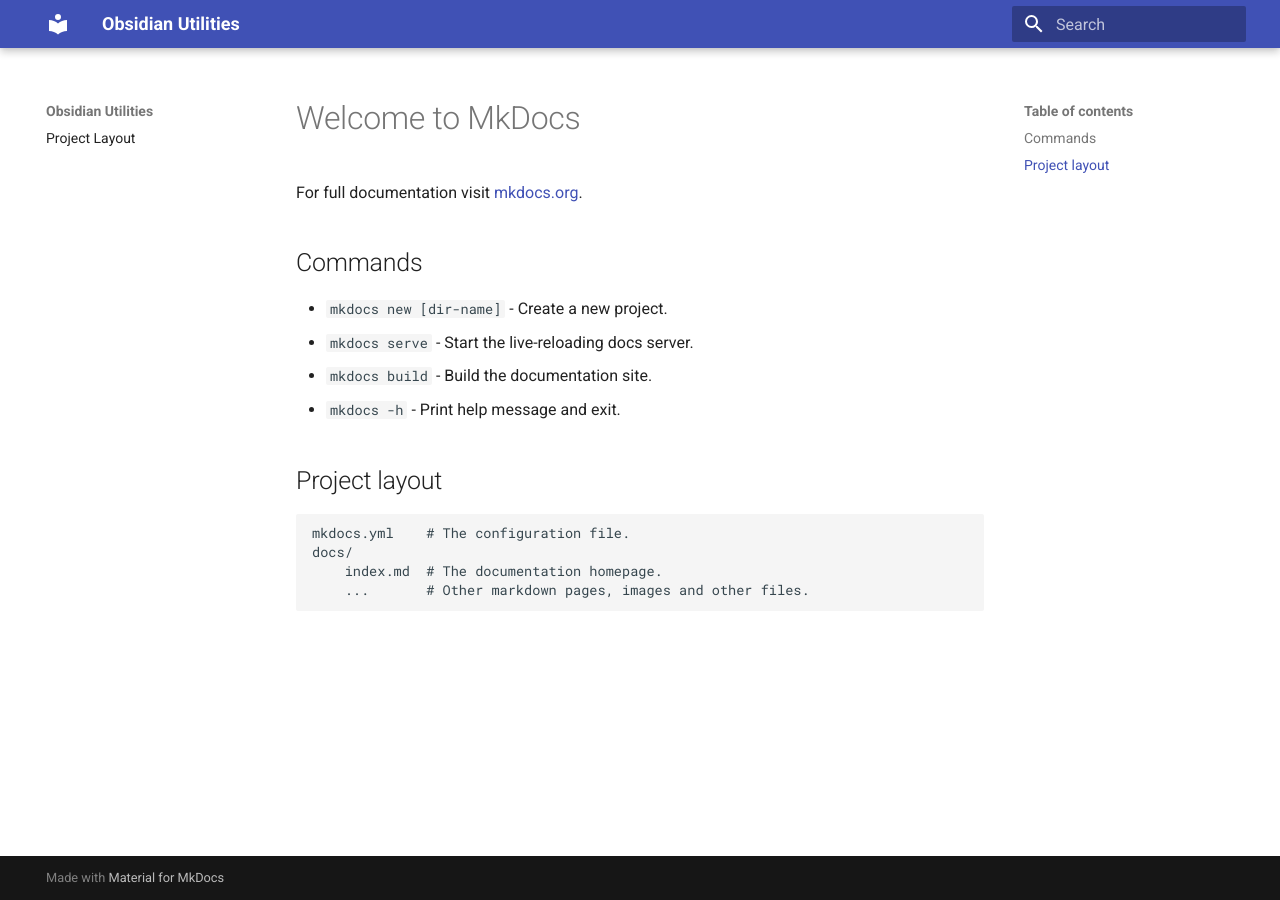
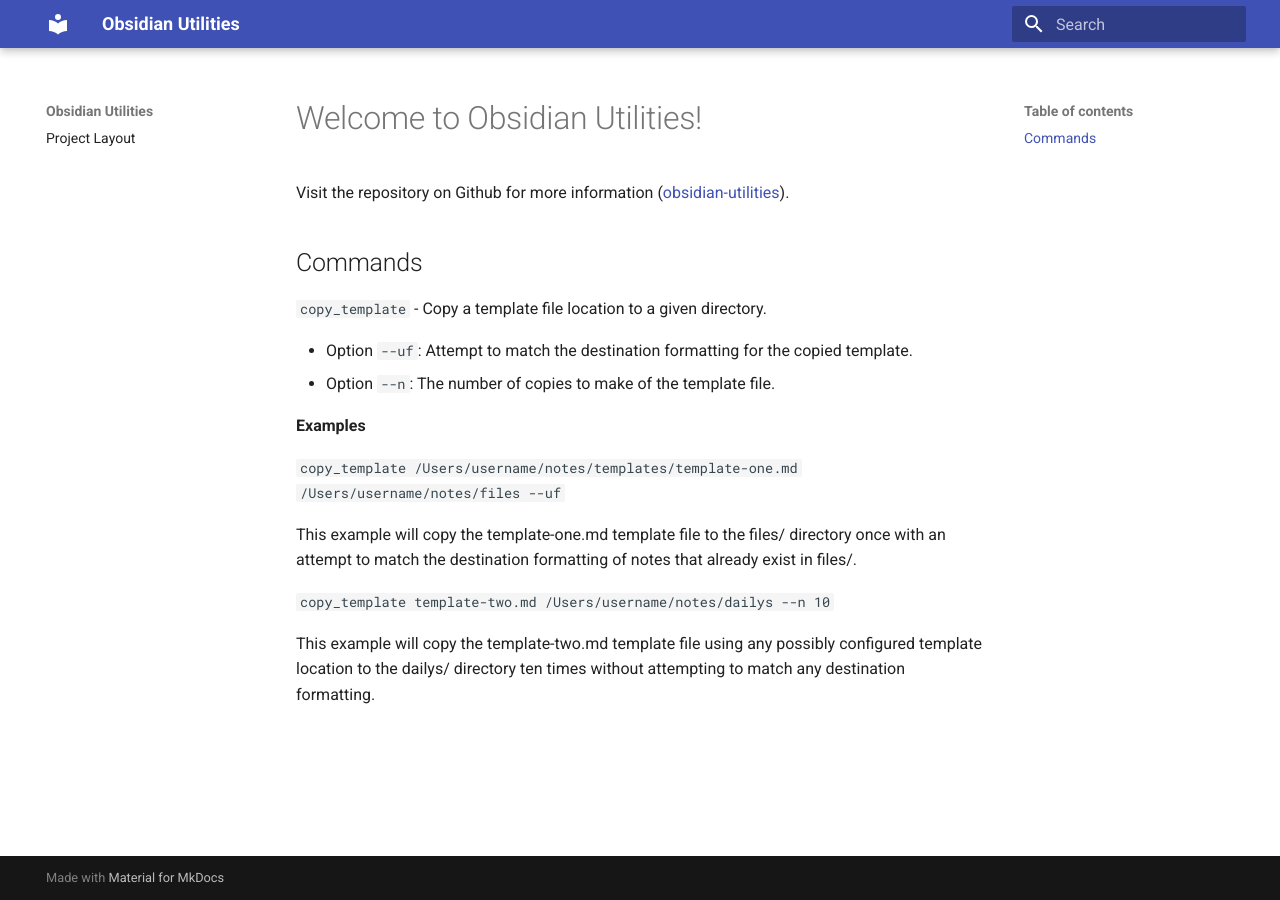
Before and after one commit to itsjaboyd/obsidian-utilities, an MkDocs documentation site: the page built from docs/index.md, in a window 1280 px wide. Built offline with MkDocs 1.6.1 and Material for MkDocs 9.7.7, drawn with Linux system fonts in a browser that asks for light colours.

Commit message:
Modified docs to include copy_template command.

```diff
--- a/docs/index.md
+++ b/docs/index.md
@@ -1,17 +1,22 @@
-# Welcome to MkDocs
+# Welcome to Obsidian Utilities!
 
-For full documentation visit [mkdocs.org](https://www.mkdocs.org).
+Visit the repository on Github for more information ([obsidian-utilities](https://github.com/itsjaboyd/obsidian-utilities)).
 
 ## Commands
 
-* `mkdocs new [dir-name]` - Create a new project.
-* `mkdocs serve` - Start the live-reloading docs server.
-* `mkdocs build` - Build the documentation site.
-* `mkdocs -h` - Print help message and exit.
+`copy_template` - Copy a template file location to a given directory.
 
-## Project layout
+* Option `--uf`: Attempt to match the destination formatting for the copied template.
+* Option `--n`: The number of copies to make of the template file.
 
-    mkdocs.yml    # The configuration file.
-    docs/
-        index.md  # The documentation homepage.
-        ...       # Other markdown pages, images and other files.
+**Examples**
+
+`copy_template /Users/username/notes/templates/template-one.md /Users/username/notes/files --uf`
+
+This example will copy the template-one.md template file to the files/ directory once with an
+attempt to match the destination formatting of notes that already exist in files/.
+
+`copy_template template-two.md /Users/username/notes/dailys --n 10`
+
+This example will copy the template-two.md template file using any possibly configured template
+location to the dailys/ directory ten times without attempting to match any destination formatting.
```
